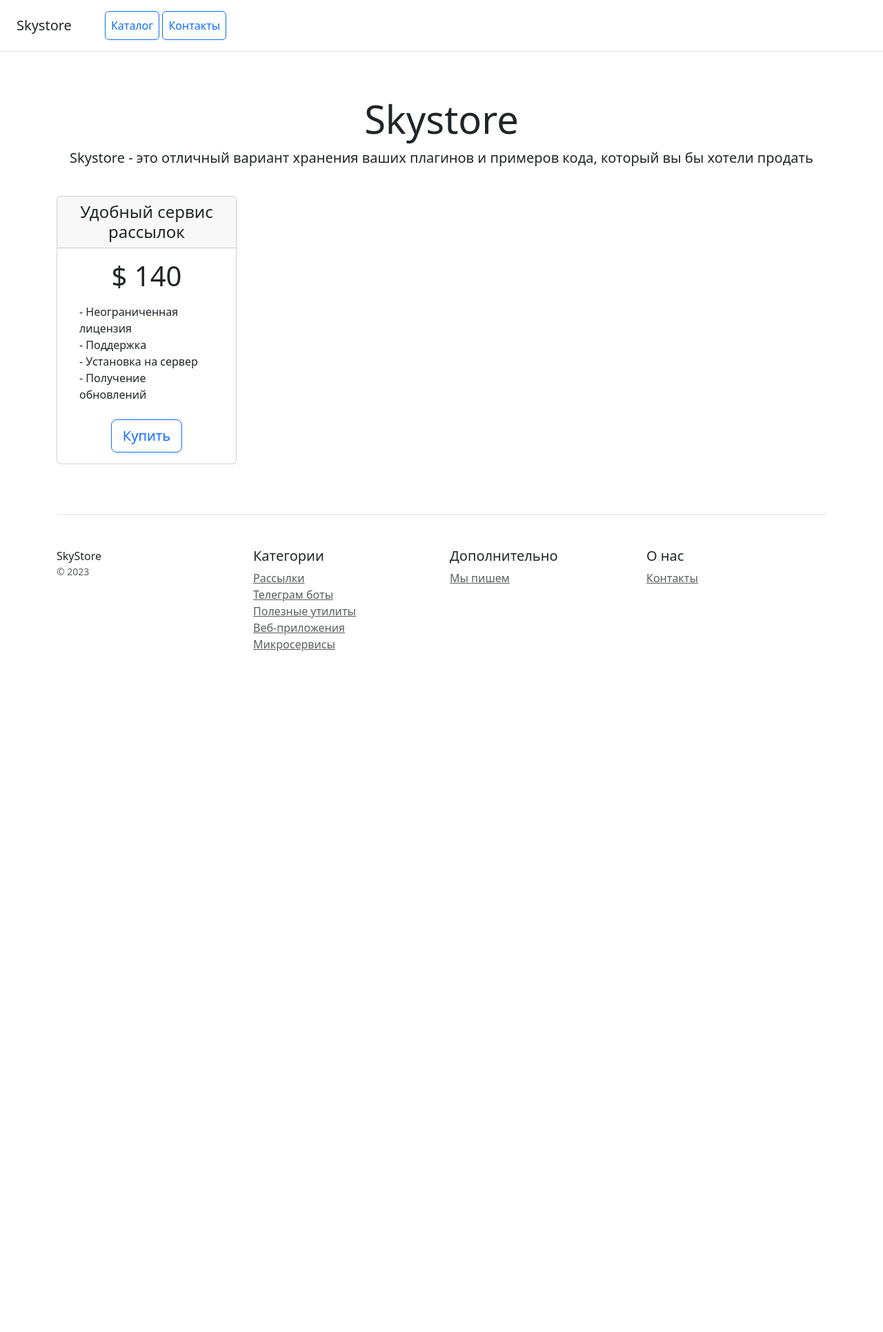
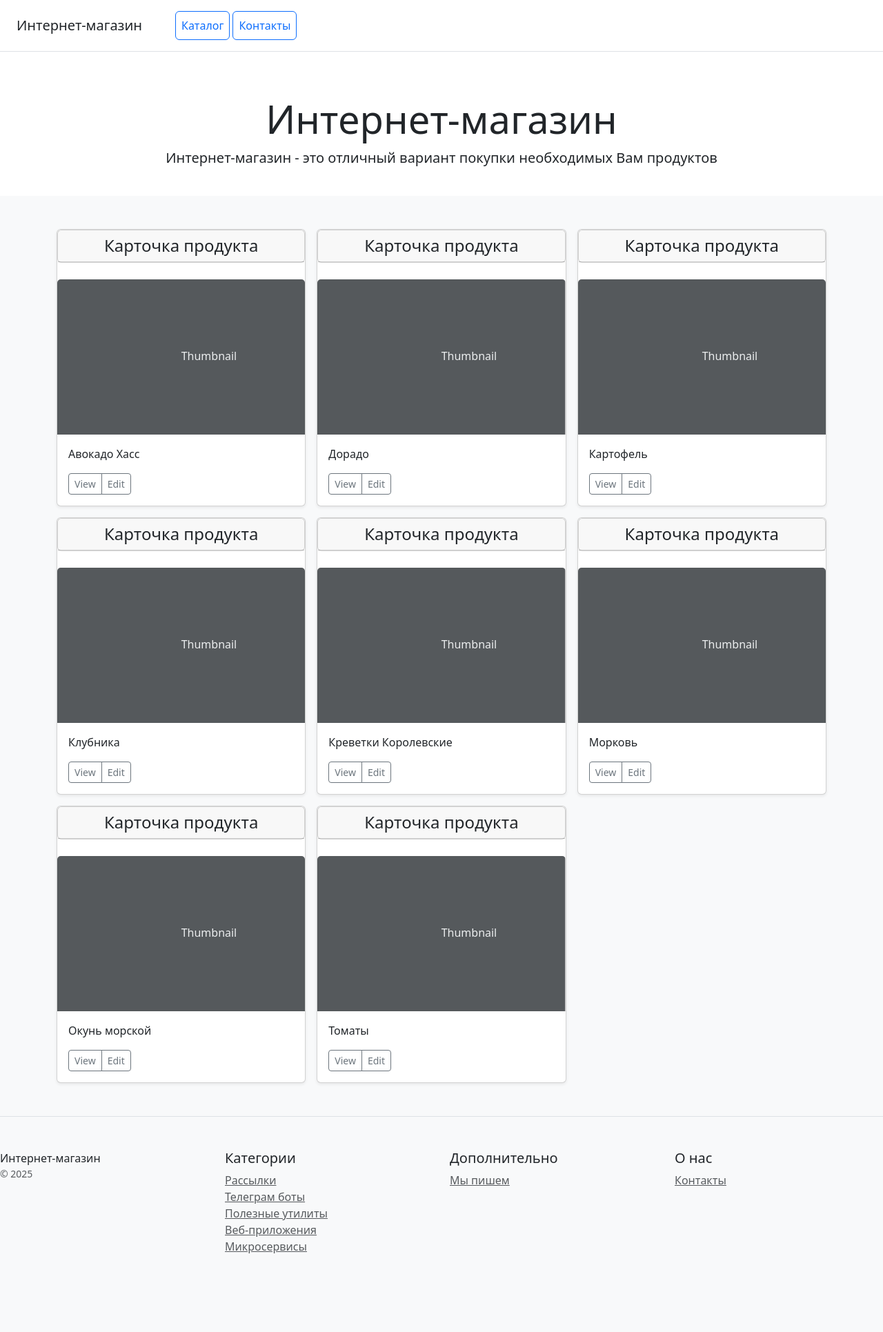
Before and after one commit to Varta73/DjangoProject, a Django app: page / in a window 1280 px wide. Shown: the whole page at 69% size. Before the commit the page ends 944 px from the top, so only its background shows below. Run offline with Django 5.2, Linux system fonts and the light colour scheme; data comes from the database, SQL or seed files in the repository; some libraries are stand-ins or nearby versions.

Commit message:
Cоздание шаблонов и подшаблонов

```diff
--- a/catalog/templates/home.html
+++ b/catalog/templates/home.html
@@ -3,75 +3,23 @@
 <head>
     <meta charset="utf-8">
     <meta name="viewport" content="width=device-width, initial-scale=1">
-    <title>Skystore</title>
+    <title>Интернет-магазин</title>
     <link rel="stylesheet" href="/static/css/bootstrap.min.css">
 
 </head>
 <body>
-<div class="d-flex flex-column flex-md-row align-items-center p-3 px-md-4 mb-3 bg-white border-bottom box-shadow">
-    <h5 class="my-0 mr-md-auto font-weight-normal">Skystore</h5>
-    <nav class="ms-5">
-        <a class="p-2 btn btn-outline-primary" href="/">Каталог</a>
-        <a class="p-2 btn btn-outline-primary" href="/contacts/">Контакты</a>
-    </nav>
+
+{% include 'includes/navigation.html' %}
+
+<div class="pricing-header px-3 py-3 pt-md-5 pb-md-4 mx-auto text-center">
+    <h1 class="display-4">Интернет-магазин</h1>
+    <p class="lead">Интернет-магазин - это отличный вариант покупки необходимых Вам продуктов</p>
 </div>
 
-<div class="pricing-header px-3 py-3 pt-md-5 pb-md-4 mx-auto text-center">
-    <h1 class="display-4">Skystore</h1>
-    <p class="lead">Skystore - это отличный вариант хранения ваших плагинов и примеров кода, который вы бы хотели
-        продать</p>
-</div>
-
-<div class="container">
-    <div class="row text-center">
-        <div class="col-3">
-            <div class="card mb-4 box-shadow">
-                <div class="card-header">
-                    <h4 class="my-0 font-weight-normal">Удобный сервис рассылок</h4>
-                </div>
-                <div class="card-body">
-                    <h1 class="card-title pricing-card-title">$ 140</h1>
-                    <ul class="list-unstyled mt-3 mb-4 text-start m-3">
-                        <li>- Неограниченная лицензия</li>
-                        <li>- Поддержка</li>
-                        <li>- Установка на сервер</li>
-                        <li>- Получение обновлений</li>
-                    </ul>
-                    <button type="button" class="btn btn-lg btn-block btn-outline-primary">Купить</button>
-                </div>
-            </div>
-        </div>
-    </div>
-
+{% block content %}
+{% endblock %}
     <footer class="pt-4 my-md-5 pt-md-5 border-top">
-        <div class="row">
-            <div class="col-12 col-md">
-                SkyStore
-                <small class="d-block mb-3 text-muted">&copy; 2023</small>
-            </div>
-            <div class="col-6 col-md">
-                <h5>Категории</h5>
-                <ul class="list-unstyled text-small">
-                    <li><a class="text-muted" href="#">Рассылки</a></li>
-                    <li><a class="text-muted" href="#">Телеграм боты</a></li>
-                    <li><a class="text-muted" href="#">Полезные утилиты</a></li>
-                    <li><a class="text-muted" href="#">Веб-приложения</a></li>
-                    <li><a class="text-muted" href="#">Микросервисы</a></li>
-                </ul>
-            </div>
-            <div class="col-6 col-md">
-                <h5>Дополнительно</h5>
-                <ul class="list-unstyled text-small">
-                    <li><a class="text-muted" href="#">Мы пишем</a></li>
-                </ul>
-            </div>
-            <div class="col-6 col-md">
-                <h5>О нас</h5>
-                <ul class="list-unstyled text-small">
-                    <li><a class="text-muted" href="/contacts/">Контакты</a></li>
-                </ul>
-            </div>
-        </div>
+        {% include 'includes/footer.html' %}
     </footer>
 </div>
 <script src="/static/js/bootstrap.bundle.min.js"></script>
--- /dev/null
+++ b/catalog/templates/includes/footer.html
@@ -0,0 +1,28 @@
+<div class="row">
+            <div class="col-12 col-md">
+                Интернет-магазин
+                <small class="d-block mb-3 text-muted">&copy; 2025</small>
+            </div>
+            <div class="col-6 col-md">
+                <h5>Категории</h5>
+                <ul class="list-unstyled text-small">
+                    <li><a class="text-muted" href="#">Рассылки</a></li>
+                    <li><a class="text-muted" href="#">Телеграм боты</a></li>
+                    <li><a class="text-muted" href="#">Полезные утилиты</a></li>
+                    <li><a class="text-muted" href="#">Веб-приложения</a></li>
+                    <li><a class="text-muted" href="#">Микросервисы</a></li>
+                </ul>
+            </div>
+            <div class="col-6 col-md">
+                <h5>Дополнительно</h5>
+                <ul class="list-unstyled text-small">
+                    <li><a class="text-muted" href="#">Мы пишем</a></li>
+                </ul>
+            </div>
+            <div class="col-6 col-md">
+                <h5>О нас</h5>
+                <ul class="list-unstyled text-small">
+                    <li><a class="text-muted" href="/contacts/">Контакты</a></li>
+                </ul>
+            </div>
+        </div>
--- /dev/null
+++ b/catalog/templates/includes/navigation.html
@@ -0,0 +1,8 @@
+
+<div class="d-flex flex-column flex-md-row align-items-center p-3 px-md-4 mb-3 bg-white border-bottom box-shadow">
+    <h5 class="my-0 mr-md-auto font-weight-normal">Интернет-магазин</h5>
+    <nav class="ms-5">
+        <a class="p-2 btn btn-outline-primary" href="/">Каталог</a>
+        <a class="p-2 btn btn-outline-primary" href="/contacts/">Контакты</a>
+    </nav>
+</div>
--- /dev/null
+++ b/catalog/templates/product_list.html
@@ -0,0 +1,33 @@
+{% extends 'home.html' %}
+{% block content %}
+<div class="album py-5 bg-body-tertiary">
+    <div class="container">
+
+    <div class="row row-cols-1 row-cols-sm-2 row-cols-md-3 g-3">
+         {% for product in products %}
+        <div class="col">
+          <div class="card shadow-sm">
+              <div class="card mb-4 box-shadow">
+                <div class="card-header">
+                    <h4 class="my-0 font-weight-normal text-center">Карточка продукта</h4>
+                </div>
+              </div>
+            <svg class="bd-placeholder-img card-img-top" width="100%" height="225" xmlns="http://www.w3.org/2000/svg" role="img" aria-label="Placeholder: Thumbnail" preserveAspectRatio="xMidYMid slice" focusable="false"><title>Placeholder</title><rect width="100%" height="100%" fill="#55595c"/><text x="50%" y="50%" fill="#eceeef" dy=".3em">Thumbnail</text></svg>
+
+              <div class="card-body">
+
+              <p class="card-text">{{ product.name}}</p>
+
+              <div class="d-flex justify-content-between align-items-center">
+                <div class="btn-group">
+                  <button type="button" class="btn btn-sm btn-outline-secondary">View</button>
+                  <button type="button" class="btn btn-sm btn-outline-secondary">Edit</button>
+                </div>
+              </div>
+            </div>
+          </div>
+        </div>
+        {% endfor %}
+    </div>
+</div>
+{% endblock %}
--- a/catalog/urls.py
+++ b/catalog/urls.py
@@ -1,11 +1,11 @@
 from django.urls import path
 from catalog.apps import CatalogConfig
-from catalog.views import home, contacts
+from catalog.views import product_list, contacts
 
 
 app_name = CatalogConfig.name
 
 urlpatterns = [
-    path('', home, name='home'),
+    path('', product_list, name='product_list'),
     path('contacts/', contacts, name='contacts')
 ]
--- a/catalog/views.py
+++ b/catalog/views.py
@@ -1,4 +1,6 @@
 from django.shortcuts import render
+
+from catalog.models import Product
 
 
 def home(request):
@@ -7,3 +9,9 @@ def home(request):
 
 def contacts(request):
     return render(request, 'contacts.html')
+
+
+def product_list(request):
+    products = Product.objects.all()
+    context = {'products': products}
+    return render(request, 'product_list.html', context)
```
